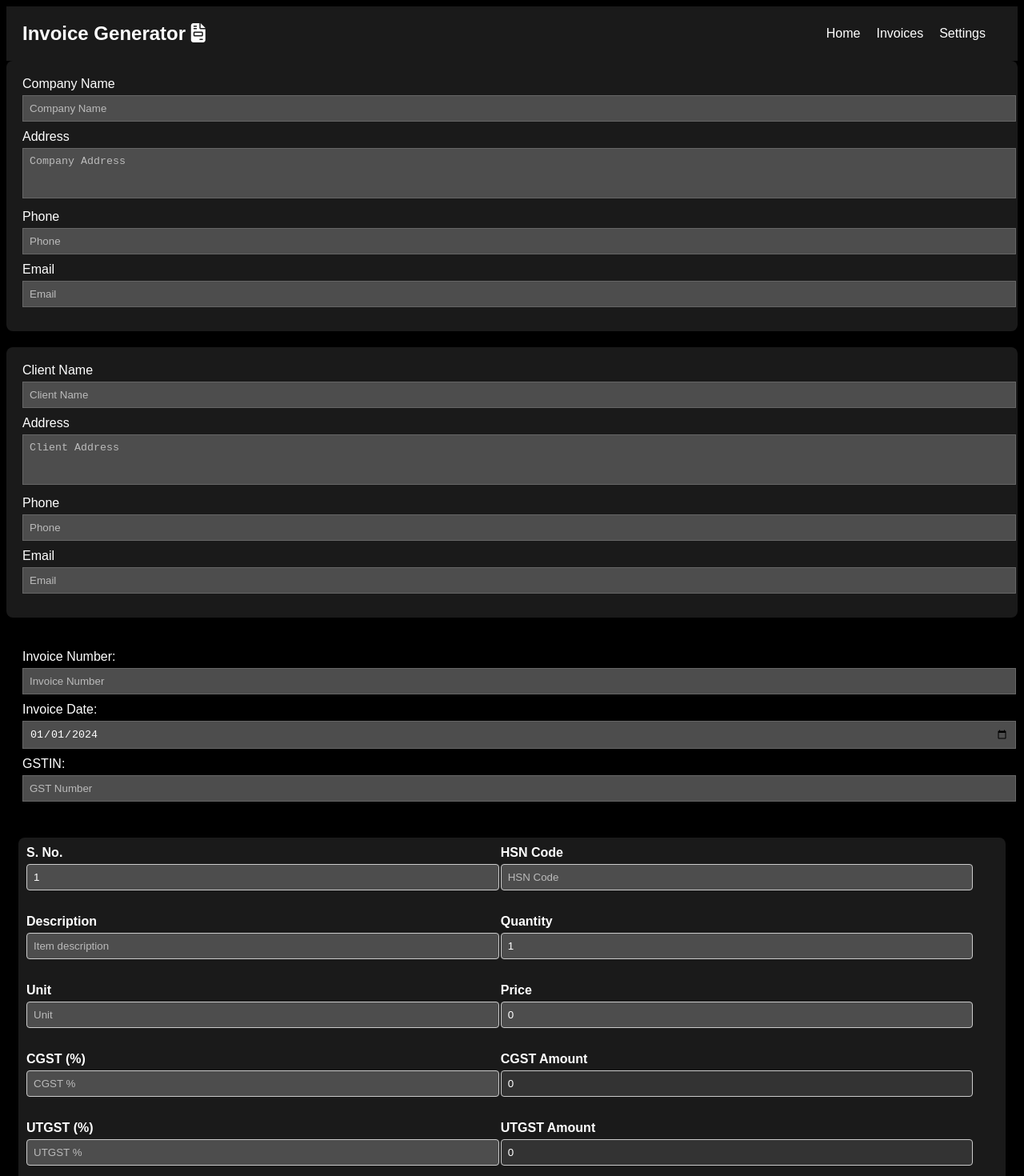
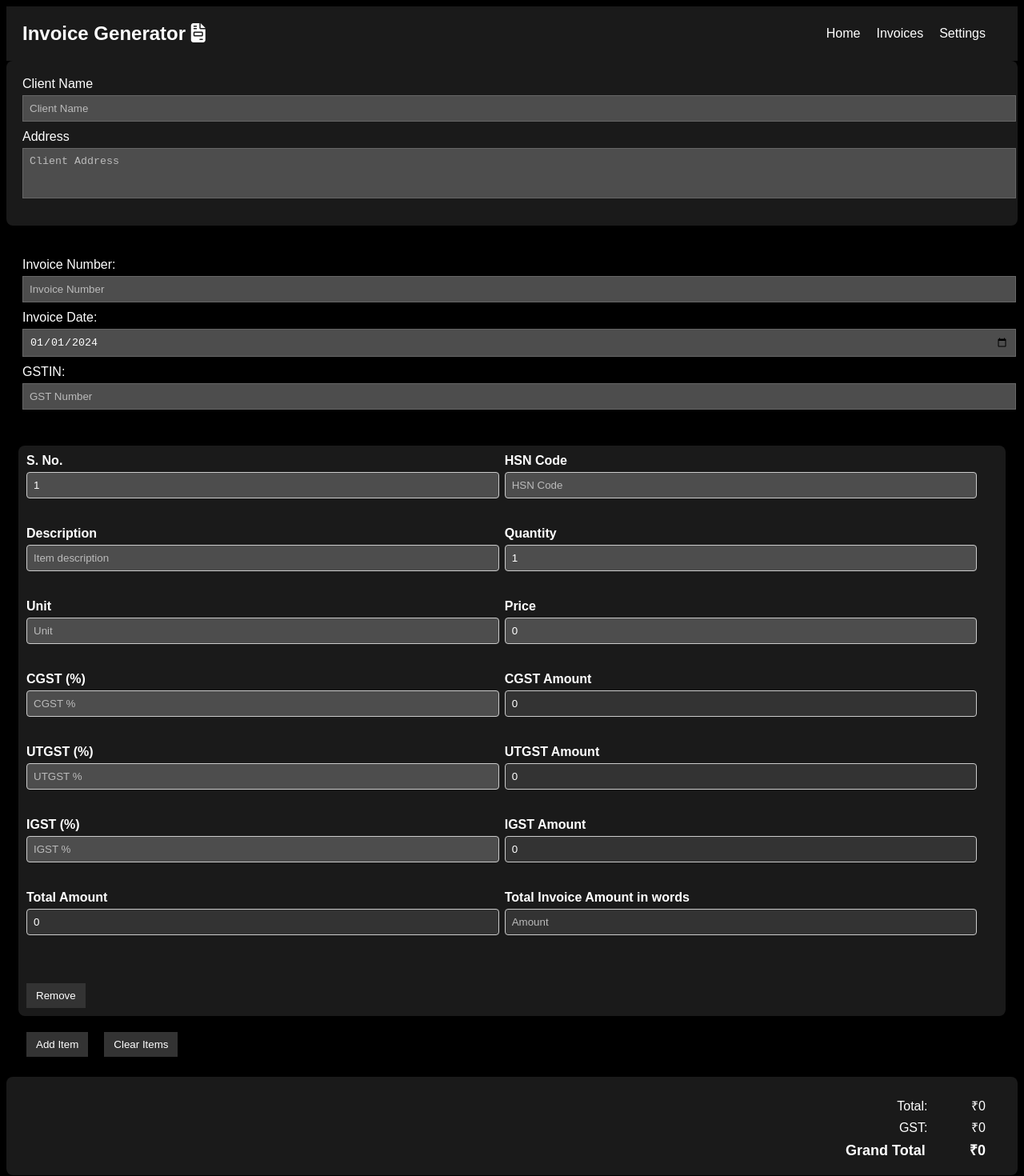
Before and after one commit to priyamkumar/Invoice-Generator, a React (Vite) app: page / in a window 1280 px wide. Shown: the top 1470 px of the page at 80% size. Built offline with nearby package versions, Linux system fonts and the light colour scheme.

Commit message:
added clear button and changed invoicedetails

```diff
--- a/src/App.css
+++ b/src/App.css
@@ -104,7 +104,7 @@ label {
   background-color: #1a1a1a;
   margin-bottom: 10px;
   border-radius: 8px;
-  gap: 10px;
+  gap: 15px;
 }
 
 .input-group {
--- a/src/Components/BankDetails.jsx
+++ b/src/Components/BankDetails.jsx
@@ -21,7 +21,7 @@ export default function BankDetails({bname, number, ifsc}) {
         }
       };
   return (
-    <div className="">
+    <div className="bank-input-details">
       <div className="bank-name">
         <label htmlFor="bank-name">Bank Name: </label>
         <input
--- a/src/Components/InvoiceDetails.jsx
+++ b/src/Components/InvoiceDetails.jsx
@@ -10,43 +10,6 @@ export default function InvoiceDetails({ details, setDetails }) {
 
   return (
     <div className="container">
-      <form>
-        <div className="card">
-          <label htmlFor="com-Name">Company Name </label>
-          <input
-            type="text"
-            id="com-Name"
-            name="cName"
-            placeholder="Company Name"
-            onChange={handleDetails}
-          />
-          <label htmlFor="com-address">Address </label>
-          <textarea
-            id="com-address"
-            placeholder="Company Address"
-            rows="3"
-            cols="20"
-            name="cAddress"
-            onChange={handleDetails}
-          ></textarea>
-          <label htmlFor="phone">Phone </label>
-          <input
-            type="phone"
-            id="phone"
-            placeholder="Phone"
-            name="cPhone"
-            onChange={handleDetails}
-          />
-          <label htmlFor="email">Email </label>
-          <input
-            type="email"
-            id="email"
-            placeholder="Email"
-            name="cEmail"
-            onChange={handleDetails}
-          />
-        </div>
-
         <div className="card">
           <label htmlFor="cli-Name">Client Name </label>
           <input
@@ -65,24 +28,8 @@ export default function InvoiceDetails({ details, setDetails }) {
             name="clientAddress"
             onChange={handleDetails}
           ></textarea>
-          <label htmlFor="client-phone">Phone </label>
-          <input
-            type="phone"
-            id="client-phone"
-            placeholder="Phone"
-            name="clientPhone"
-            onChange={handleDetails}
-          />
-          <label htmlFor="client-email">Email </label>
-          <input
-            type="email"
-            id="client-email"
-            placeholder="Email"
-            name="clientEmail"
-            onChange={handleDetails}
-          />
+
         </div>
-      </form>
     </div>
   );
 }
--- a/src/Components/ItemTable.jsx
+++ b/src/Components/ItemTable.jsx
@@ -29,6 +29,7 @@ export default function ItemTable({
     newItems[index].amount = amount;
 
     setItems(newItems);
+    localStorage.setItem("items",JSON.stringify(items));
   };
 
   const addRow = () => {
@@ -50,7 +51,28 @@ export default function ItemTable({
         amount: 0,
       },
     ]);
+    localStorage.setItem("items",JSON.stringify(items));
   };
+
+  const clearItems = () => {
+    setItems([{
+      serial: 1,
+      hsn: "",
+      description: "",
+      quantity: 1,
+      unit: "",
+      price: 0,
+      cgst: "",
+      cgstAmount: 0,
+      utgst: "",
+      utgstAmount: 0,
+      igst: "",
+      igstAmount: 0,
+      amount: 0,
+    }]);
+    localStorage.removeItem("items");
+  }
+
   const removeRow = (index) => {
     const newItems = [...items];
     newItems.splice(index, 1);
@@ -231,6 +253,9 @@ export default function ItemTable({
           Add Item
         </button>
       )}
+      <button type="button" id="add-btn" onClick={clearItems}>
+          Clear Items
+        </button>
     </div>
   );
 }
```
